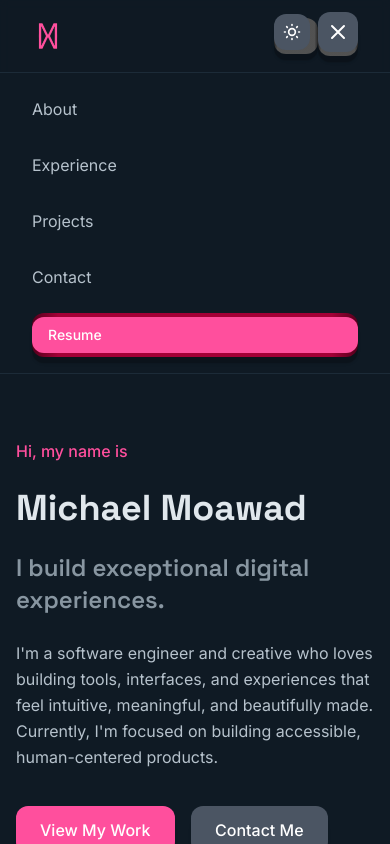
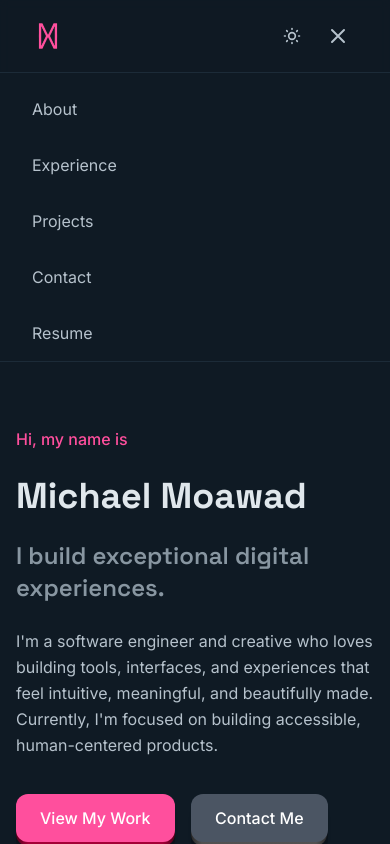
Before and after one commit to MichaelMoawad/michael-portfolio-2025, a React (Vite) app: page / in a window 390 px wide. Both pictures are taken after a click on the button 338 px from the left and 36 px from the top of the page. Shown: the top 844 px of the page. Built offline with nearby package versions, Linux system fonts and the light colour scheme.

Commit message:
fixed mobile header and resume download

```diff
--- a/src/components/layout/Header.tsx
+++ b/src/components/layout/Header.tsx
@@ -77,7 +77,7 @@ const Header = ({ toggleTheme, currentTheme }: HeaderProps) => {
             </Link>
           ))}
           <Button3D
-            href="/src/assets/resume.pdf"
+            href="/resume.pdf"
             variant={buttonVariant}
             size="sm"
           >
@@ -103,11 +103,9 @@ const Header = ({ toggleTheme, currentTheme }: HeaderProps) => {
 
         {/* Mobile Navigation Button */}
         <div className="flex items-center md:hidden">
-          <Button3D
+          <button
             onClick={toggleTheme}
-            variant="secondary"
-            size="sm"
-            className="p-2 mr-2"
+             className="p-2 mr-2"
           >
             {currentTheme === 'dark' ? (
               <svg xmlns="http://www.w3.org/2000/svg" className="h-5 w-5" fill="none" viewBox="0 0 24 24" stroke="currentColor">
@@ -118,11 +116,9 @@ const Header = ({ toggleTheme, currentTheme }: HeaderProps) => {
                 <path strokeLinecap="round" strokeLinejoin="round" strokeWidth={2} d="M20.354 15.354A9 9 0 018.646 3.646 9.003 9.003 0 0012 21a9.003 9.003 0 008.354-5.646z" />
               </svg>
             )}
-          </Button3D>
-          <Button3D
+          </button>
+          <button
             onClick={toggleMenu}
-            variant="secondary"
-            size="sm"
             className="p-2"
           >
             {isMenuOpen ? (
@@ -134,7 +130,7 @@ const Header = ({ toggleTheme, currentTheme }: HeaderProps) => {
                 <path strokeLinecap="round" strokeLinejoin="round" strokeWidth={2} d="M4 6h16M4 12h16M4 18h16" />
               </svg>
             )}
-          </Button3D>
+          </button>
         </div>
       </div>
 
@@ -163,14 +159,15 @@ const Header = ({ toggleTheme, currentTheme }: HeaderProps) => {
                 {link.name}
               </Link>
             ))}
-            <Button3D
-              href="/src/assets/resume.pdf"
-              variant="accent"
-              size="sm"
+            <a
+              href="/resume.pdf"
               className="mt-2"
+              target="_blank"
+              rel="noopener noreferrer"
             >
               Resume
-            </Button3D>
+            </a>
+
           </div>
         </div>
       )}
```
Also changed, not shown: 1 other file (tests, documents, lock files or other folders).
